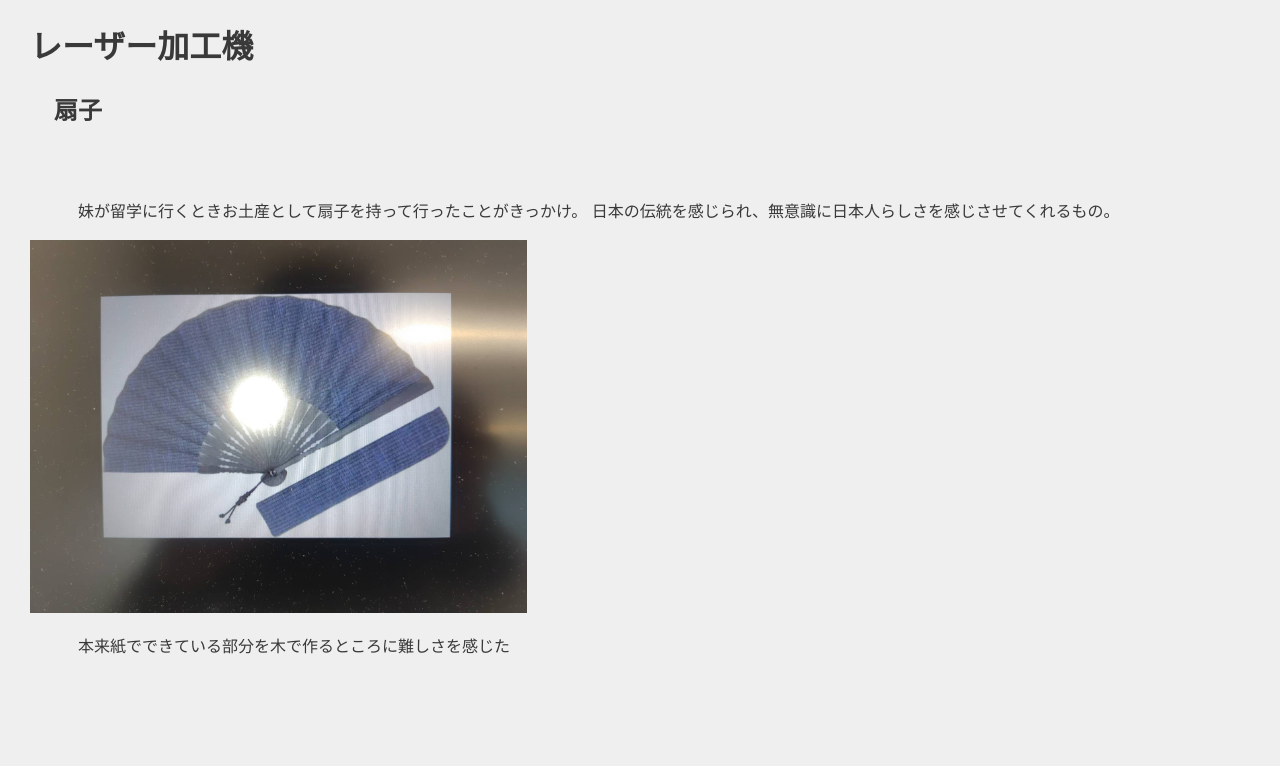
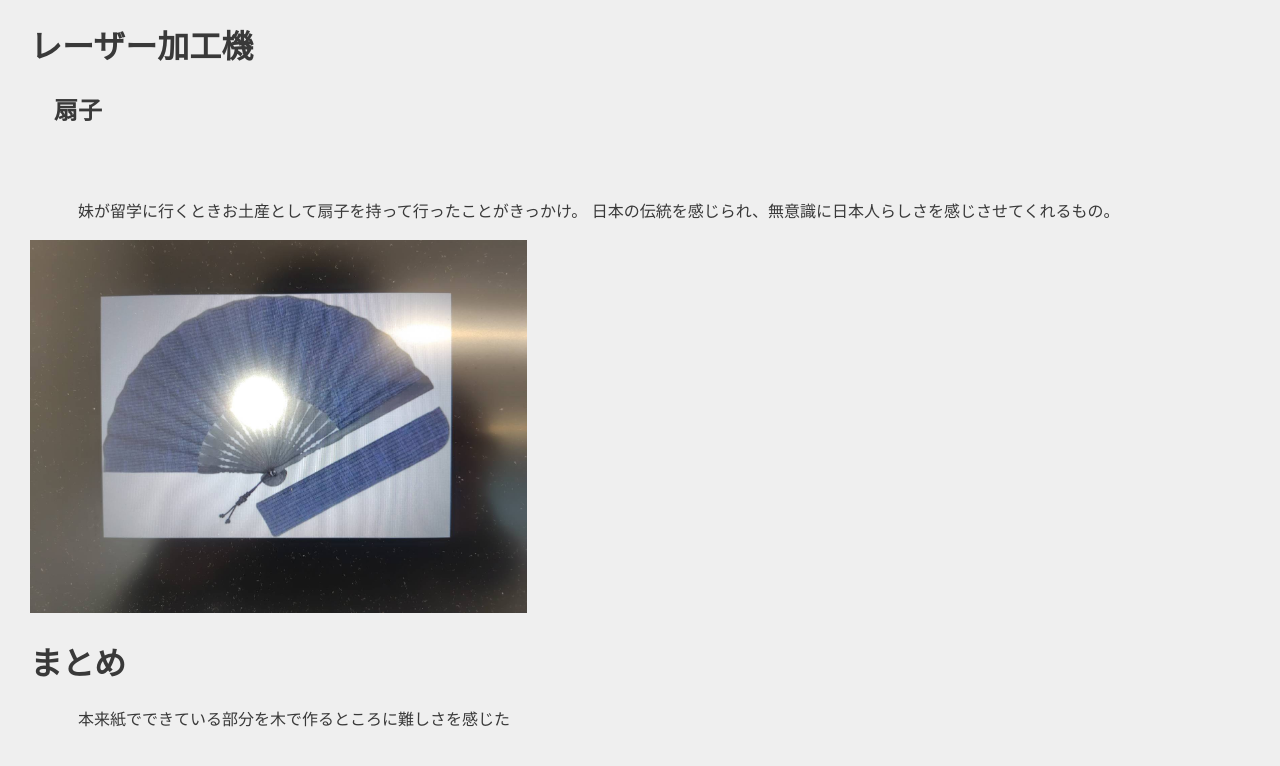
Before and after one commit to kouki4524/xbp, a plain HTML site: page digi_fab/files/files/re-za-.html in a window 1280 px wide. Drawn offline with Linux system fonts and the light colour scheme.

Commit message:
１１０４（５）

```diff
--- a/digi_fab/files/files/re-za-.html
+++ b/digi_fab/files/files/re-za-.html
@@ -11,6 +11,7 @@
 <div>妹が留学に行くときお土産として扇子を持って行ったことがきっかけ。
     日本の伝統を感じられ、無意識に日本人らしさを感じさせてくれるもの。</div>
     <br><img src="./扇子　サンプル.jpg"width="40%"><br>
+    <h1>まとめ</h1>
     <div>本来紙でできている部分を木で作るところに難しさを感じた</div>
     </div>
 
```
